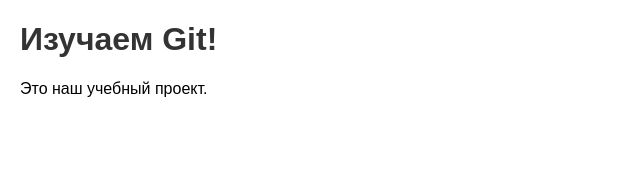
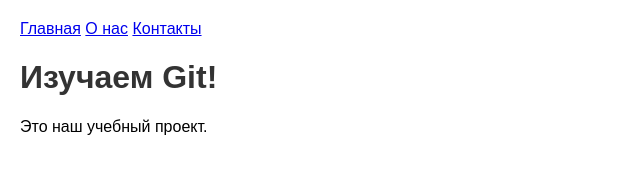
Before and after one commit to arthurLeuski/git-practice, a plain HTML site: page index.html in a window 1280 px wide. Shown: the whole page, without its empty margins (0-640 px from the left). Drawn offline with Linux system fonts and the light colour scheme.

Commit message:
Add nav header to website

```diff
--- a/index.html
+++ b/index.html
@@ -6,6 +6,13 @@
     <link rel="stylesheet" href="style.css">
 </head>
 <body>
+    <header>
+        <nav>
+            <a href="#">Главная</a>
+            <a href="#">О нас</a>
+            <a href="#">Контакты</a>
+        </nav>
+    </header>
     <h1>Изучаем Git!</h1>
     <p>Это наш учебный проект.</p>
     <script src="script.js"></script>
```
